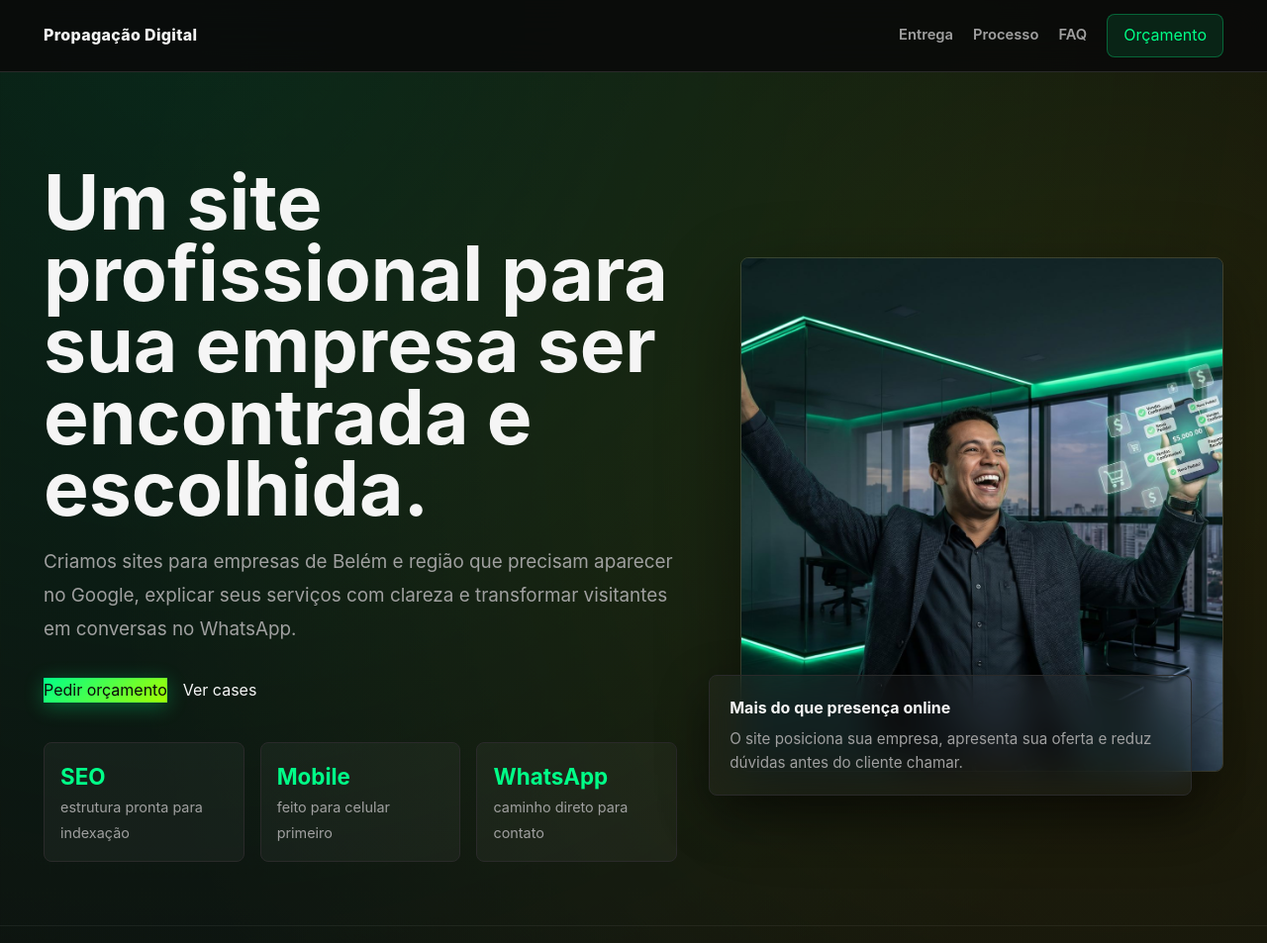
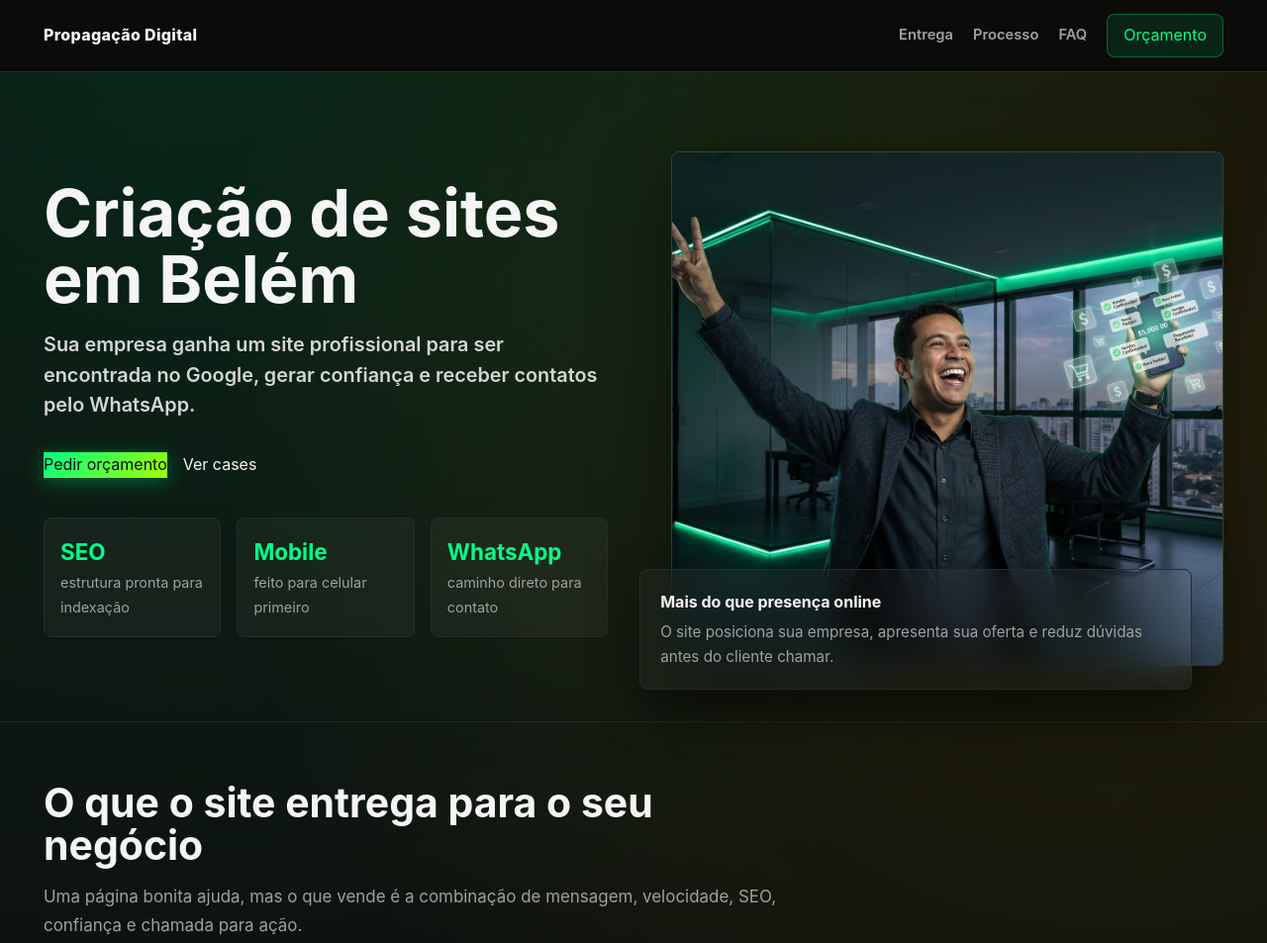
Before and after one commit to HelioFeitosa/Site-Propagacao-Digital, a website: page criacao-de-sites-belem.html in a window 1280 px wide. Shown: the top 953 px of the page at 99% size. Drawn offline with Linux system fonts and the light colour scheme.

Commit message:
Balance landing page hero typography

```diff
--- a/criacao-de-sites-belem.html
+++ b/criacao-de-sites-belem.html
@@ -16,7 +16,7 @@
 <body>
   <main class="landing-page">
     <nav class="landing-nav"><div class="container landing-nav-inner"><a class="landing-brand" href="/">Propagação Digital</a><div class="landing-nav-links"><a href="#entrega">Entrega</a><a href="#processo">Processo</a><a href="#faq">FAQ</a><a class="nav-cta" href="https://wa.me/5591987137397?text=Quero%20um%20site%20profissional">Orçamento</a></div></div></nav>
-    <section class="landing-hero"><div class="container landing-hero-grid"><div><h1>Um site profissional para sua empresa ser encontrada e escolhida.</h1><p class="landing-lead">Criamos sites para empresas de Belém e região que precisam aparecer no Google, explicar seus serviços com clareza e transformar visitantes em conversas no WhatsApp.</p><div class="landing-actions"><a class="btn-primary" href="https://wa.me/5591987137397?text=Quero%20um%20site%20profissional%20para%20minha%20empresa">Pedir orçamento</a><a class="btn-secondary" href="/#cases">Ver cases</a></div><div class="landing-proof"><div><strong>SEO</strong><span>estrutura pronta para indexação</span></div><div><strong>Mobile</strong><span>feito para celular primeiro</span></div><div><strong>WhatsApp</strong><span>caminho direto para contato</span></div></div></div><div class="landing-visual"><img src="img/hero-businessman.jpg" alt="Empresário comemorando vendas geradas por presença digital" /><div class="landing-panel"><strong>Mais do que presença online</strong><p>O site posiciona sua empresa, apresenta sua oferta e reduz dúvidas antes do cliente chamar.</p></div></div></div></section>
+    <section class="landing-hero"><div class="container landing-hero-grid"><div><h1>Criação de sites em Belém</h1><p class="landing-lead">Sua empresa ganha um site profissional para ser encontrada no Google, gerar confiança e receber contatos pelo WhatsApp.</p><div class="landing-actions"><a class="btn-primary" href="https://wa.me/5591987137397?text=Quero%20um%20site%20profissional%20para%20minha%20empresa">Pedir orçamento</a><a class="btn-secondary" href="/#cases">Ver cases</a></div><div class="landing-proof"><div><strong>SEO</strong><span>estrutura pronta para indexação</span></div><div><strong>Mobile</strong><span>feito para celular primeiro</span></div><div><strong>WhatsApp</strong><span>caminho direto para contato</span></div></div></div><div class="landing-visual"><img src="img/hero-businessman.jpg" alt="Empresário comemorando vendas geradas por presença digital" /><div class="landing-panel"><strong>Mais do que presença online</strong><p>O site posiciona sua empresa, apresenta sua oferta e reduz dúvidas antes do cliente chamar.</p></div></div></div></section>
     <section class="landing-section" id="entrega"><div class="container"><h2>O que o site entrega para o seu negócio</h2><p>Uma página bonita ajuda, mas o que vende é a combinação de mensagem, velocidade, SEO, confiança e chamada para ação.</p><div class="landing-grid"><article class="landing-card"><h3>Posicionamento claro</h3><p>Textos que explicam quem você atende, o que resolve e por que o cliente deve falar com você.</p></article><article class="landing-card"><h3>Base técnica correta</h3><p>Title, description, sitemap, tags sociais, imagens otimizadas e dados estruturados.</p></article><article class="landing-card"><h3>Conversão para WhatsApp</h3><p>Botões e mensagens prontas para acelerar pedidos de orçamento sem complicar o atendimento.</p></article></div></div></section>
     <section class="landing-section"><div class="container landing-split"><div><h2>Indicado para</h2><p>Empresas locais, prestadores de serviço, consultórios, lojas, autônomos e negócios que dependem de confiança para vender.</p></div><ul class="landing-list"><li>Quem quer aparecer em buscas como web designer em Belém e criação de sites em Belém.</li><li>Quem precisa sair da dependência exclusiva do Instagram.</li><li>Quem quer apresentar serviços, provas, contatos e diferenciais em um lugar próprio.</li><li>Quem vai rodar tráfego pago e precisa de uma página confiável para receber cliques.</li></ul></div></section>
     <section class="landing-section" id="processo"><div class="container"><h2>Como funciona</h2><p>Processo simples, com escopo definido antes de começar.</p><div class="landing-steps"><article class="landing-step"><span>1</span><h3>Diagnóstico</h3><p>Entendemos público, serviço, cidade, oferta e objetivo comercial.</p></article><article class="landing-step"><span>2</span><h3>Estrutura</h3><p>Montamos seções, textos, imagens e chamadas de conversão.</p></article><article class="landing-step"><span>3</span><h3>Construção</h3><p>Desenvolvemos o site com performance, responsividade e SEO técnico.</p></article><article class="landing-step"><span>4</span><h3>Publicação</h3><p>Publicamos, testamos e deixamos pronto para Google Search Console.</p></article></div></div></section>
--- a/styles.css
+++ b/styles.css
@@ -1406,30 +1406,31 @@
 }
 
 .landing-hero {
-  padding: 6rem 0 4rem;
+  padding: 5rem 0 3.5rem;
 }
 
 .landing-hero-grid {
   display: grid;
-  grid-template-columns: minmax(0, 1.05fr) minmax(340px, 0.8fr);
+  grid-template-columns: minmax(0, 0.92fr) minmax(360px, 0.9fr);
   gap: 4rem;
   align-items: center;
 }
 
 .landing-hero h1 {
-  max-width: 850px;
-  margin: 0 0 1.3rem;
-  font-family: var(--font-display);
-  font-size: clamp(2.6rem, 6vw, 5.4rem);
-  line-height: 0.94;
+  max-width: 760px;
+  margin: 0 0 1.1rem;
+  font-family: var(--font-display);
+  font-size: clamp(3rem, 5.2vw, 4.5rem);
+  line-height: 1;
   color: var(--color-text);
 }
 
 .landing-lead {
-  max-width: 760px;
-  color: var(--color-text-muted);
-  font-size: 1.18rem;
-  line-height: 1.8;
+  max-width: 720px;
+  color: rgba(245, 245, 245, 0.86);
+  font-size: clamp(1.15rem, 1.55vw, 1.45rem);
+  line-height: 1.55;
+  font-weight: 600;
 }
 
 .landing-actions {
@@ -1510,24 +1511,24 @@
 }
 
 .landing-section {
-  padding: 5rem 0;
+  padding: 3.75rem 0;
   border-top: 1px solid rgba(255, 255, 255, 0.06);
 }
 
 .landing-section h2 {
-  max-width: 820px;
+  max-width: 700px;
   margin-bottom: 1rem;
   color: var(--color-text);
   font-family: var(--font-display);
-  font-size: clamp(2rem, 4vw, 3.6rem);
-  line-height: 1;
+  font-size: clamp(1.9rem, 3.2vw, 3rem);
+  line-height: 1.05;
 }
 
 .landing-section > .container > p {
-  max-width: 760px;
-  color: var(--color-text-muted);
-  font-size: 1.08rem;
-  line-height: 1.8;
+  max-width: 780px;
+  color: var(--color-text-muted);
+  font-size: 1.06rem;
+  line-height: 1.7;
 }
 
 .landing-grid {
@@ -1538,7 +1539,7 @@
 }
 
 .landing-card {
-  min-height: 210px;
+  min-height: 170px;
   padding: 1.5rem;
 }
 
@@ -1559,15 +1560,15 @@
 
 .landing-split {
   display: grid;
-  grid-template-columns: minmax(0, 0.9fr) minmax(0, 1fr);
-  gap: 3rem;
-  align-items: start;
+  grid-template-columns: minmax(0, 0.82fr) minmax(0, 1.08fr);
+  gap: 3.5rem;
+  align-items: center;
 }
 
 .landing-list {
   display: grid;
   gap: 0.85rem;
-  margin-top: 1.5rem;
+  margin-top: 0;
 }
 
 .landing-list li {
```
Also changed, not shown: agentes-de-atendimento.html (+1 -1 lines), automacao-com-ia.html (+1 -1 lines), landing-pages.html (+1 -1 lines), lojas-virtuais.html (+1 -1 lines), seo-para-empresas.html (+1 -1 lines), trafego-pago.html (+1 -1 lines), videos-e-artes.html (+1 -1 lines).
